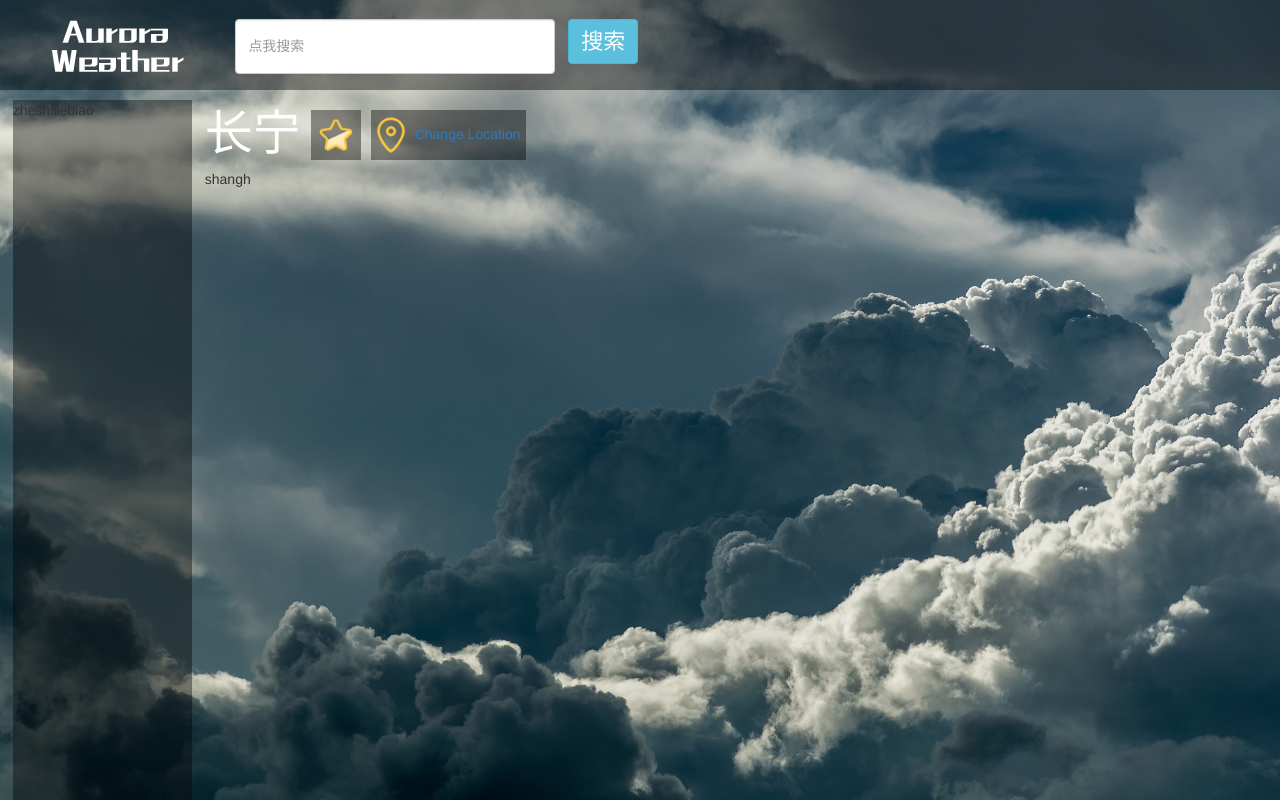
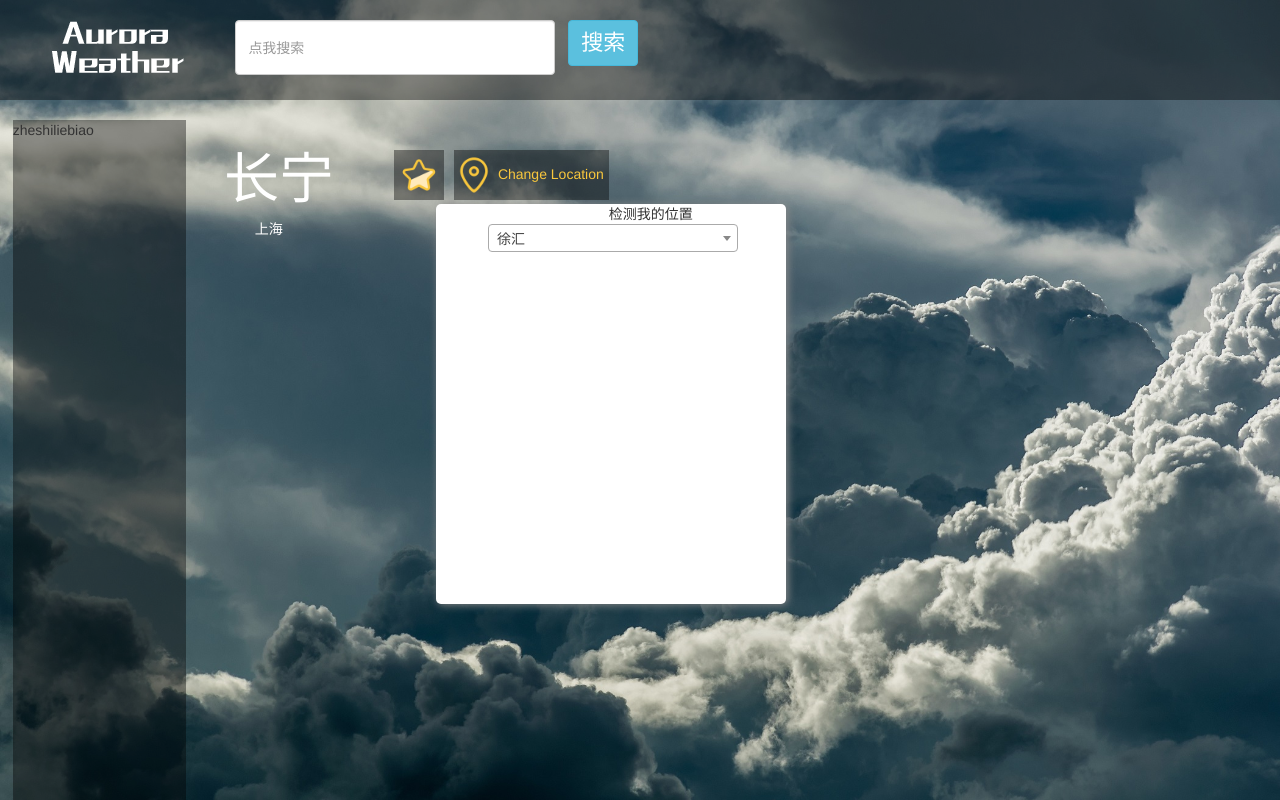
Before and after one commit to AliceCheney/AuroraWheather, a plain HTML site: page src/index.html in a window 1280 px wide. Shown: the top 800 px of the page. Drawn offline with nearby package versions, Linux system fonts and the light colour scheme.

Commit message:
2019/8/7/18:49

```diff
--- a/css/index.css
+++ b/css/index.css
@@ -1,3 +1,9 @@
+@media (min-width:1400px ) {
+    #leftBlock{display: block}
+}
+@media (max-width:1100px ) {
+    #leftBlock{display: none}
+}
 body{
     background-image: url("../img/ground.jpg");
     margin: 0 auto;
@@ -12,11 +18,30 @@ header{
     position: fixed;
     z-index: 100;
     width: 100%;
-    height: 90px;
+    height: 100px;
     background-color: rgba(2,2,2,0.4);
     padding-top: 0.5%;
     top: 0;
 }
+#selectForm{
+    width: 350px;
+    height: 400px;
+    background-color: white;
+    border-radius: 5px;
+    box-shadow: 2px 1px 8px #888888;
+    margin-left: 55%;
+    margin-top: -45px;
+    /*float: left;*/
+
+}
+.select2{
+    width: 250px;
+    margin-left: 15%;
+}
+#selectSpanText{
+
+}
+
 .blackMask{
     background-color: rgba(2,2,2,0.4);
 }
@@ -42,27 +67,27 @@ header{
     float: left;
 }
 #leftBlock{
-    width: 14%;
+    width: 13.5%;
     height: 1000px;
     background-color: rgba(2,2,2,0.4);
     margin-left: 1%;
-    margin-top: 100px;
+    margin-top: 120px;
     float: left;
 }
 
 #con{
-    margin-top: 100px;
+    margin-top: 140px;
     float: left;
-    margin-left: 1%;
+    margin-left: 3%;
 }
 #city{
-    font-size: 48px;
+    font-size: 55px;
     color: white;
     float: left;
 }
 #areaCollectionA{
     margin-top: 10px;
-    margin-left: 10px;
+    margin-left: 60px;
     float: left;
     background-color: rgba(2,2,2,0.4);
     padding: 5px 5px 5px 5px;
@@ -84,4 +109,5 @@ header{
 }
 #province{
     /*float: top;*/
+    /*width: 200px;*/
 }
--- a/src/index.html
+++ b/src/index.html
@@ -30,12 +30,24 @@
              <span id="city">长宁</span>
              <a href="javascript:void(0);" id="areaCollectionA"><img id="areaCollectionImg" src="../img/收藏.png"></a>
              <a href="javascript:void(0);" id="areaLocalA"><img id="areaLocalImg" src="../img/符号-位置.png">
-                 <span>Change Location</span>
+                 <span style="color: #F9C73D">Change Location</span>
              </a>
          </div>
          <div id="province">
-             <p>shangh</p>
+             <p style="color: white;margin-left: 8%">上海</p>
          </div>
+         <div id="selectForm">
+             <span id="selectSpanText">检测我的位置</span>
+             <select class="select2">
+                 <option value="徐汇">徐汇</option>
+                 <option value="宝山">宝山</option>
+                 <option value="闵行">闵行</option>
+                 <option value="川沙">川沙</option>
+                 <option value="嘉定">嘉定</option>
+                 <option value="南汇">南汇</option>
+             </select>
+         </div>
+
      </div>
  </div>
 <!--中间部位结束-->
```
